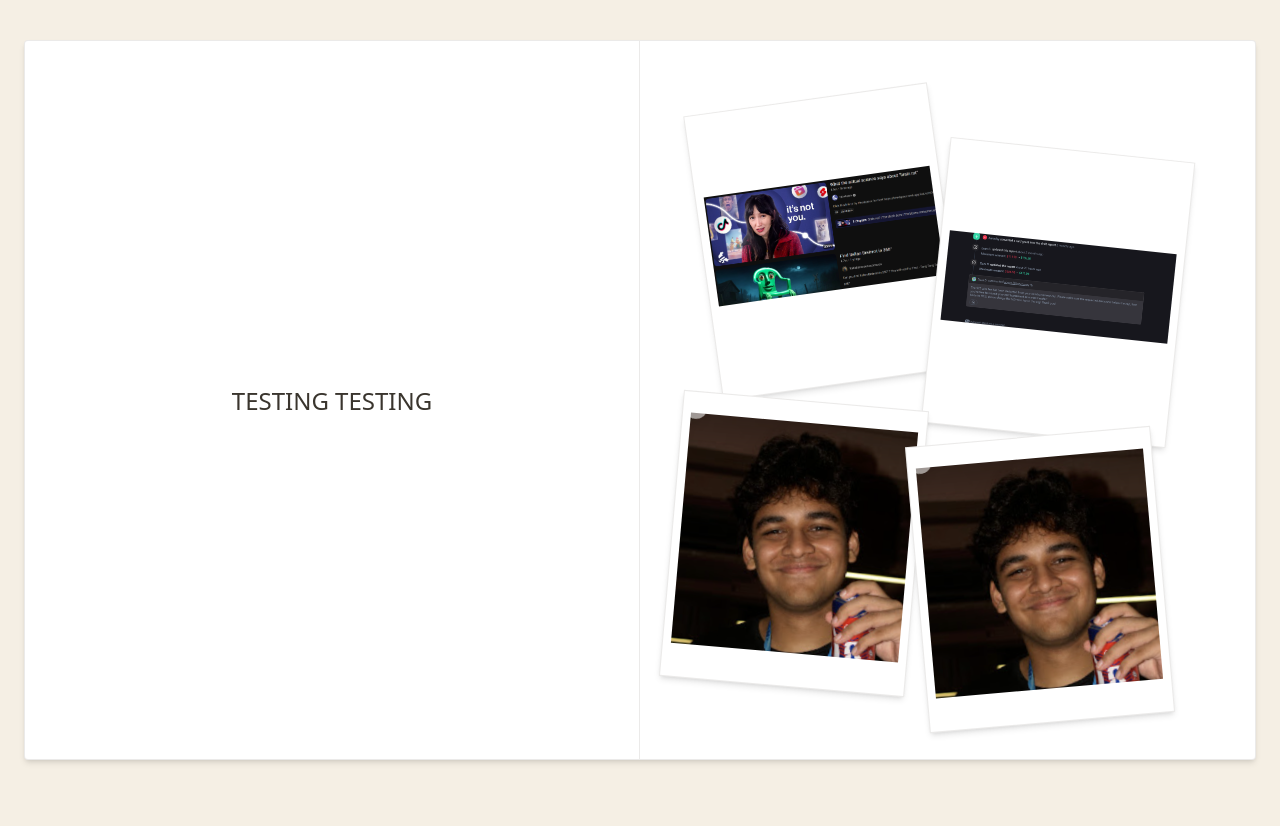
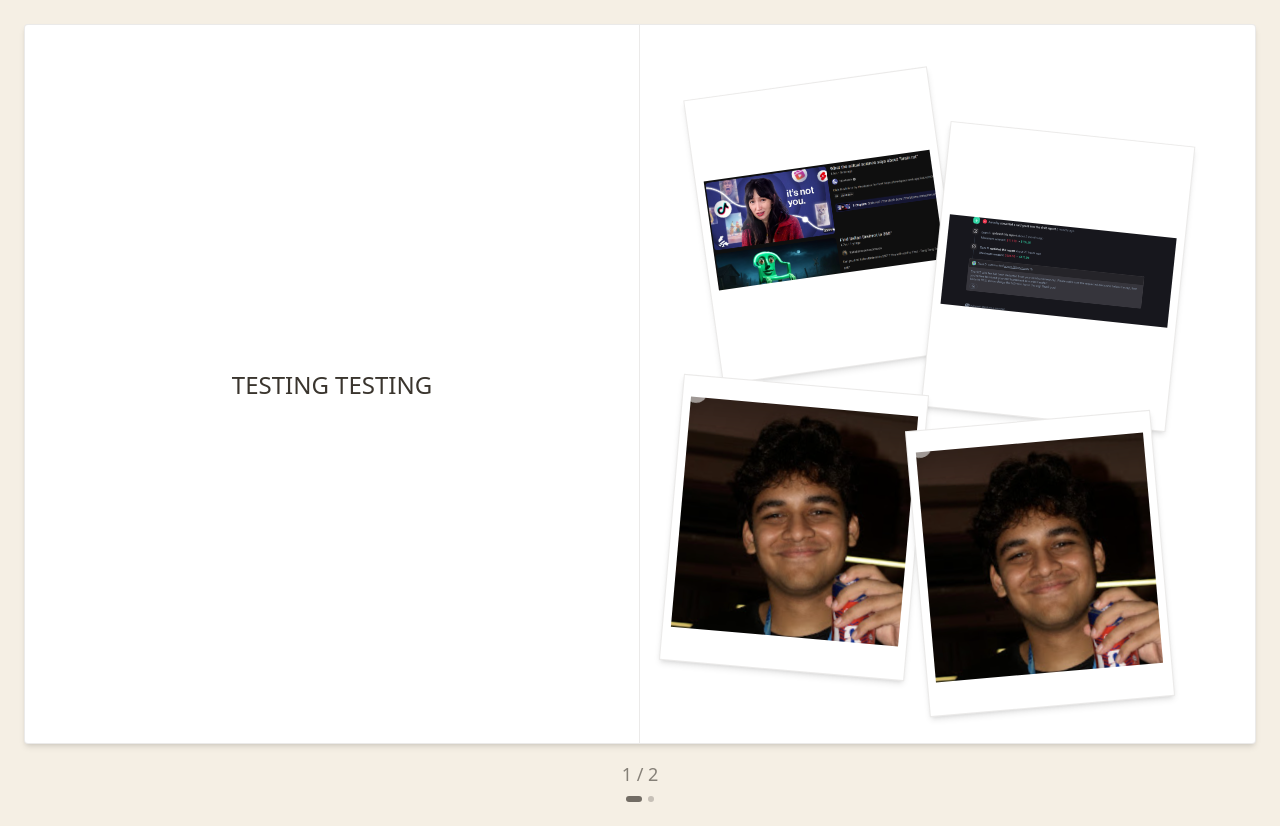
Before and after one commit to Lemonzwastaken/secret-website, a Next.js app: page / in a window 1280 px wide. Before the commit the page ends 800 px from the top, so only its background shows below. Built offline with nearby package versions, Linux system fonts and the light colour scheme; a web font is replaced by a local one.

Commit message:
Added a page indicator to show which page I am on

```diff
--- a/components/Book.tsx
+++ b/components/Book.tsx
@@ -27,7 +27,7 @@ export default function Book(){
     }, [totalPages]);
 
     return (
-    <div className="min-h-screen bg-paper flex items-center justify-center p-6">
+    <div className="min-h-screen bg-paper flex flex-col items-center justify-center p-6 gap-4">
     <div className="relative w-full h-[90vh] bg-white shadow-md rounded-sm border border-ink/10 flex overflow-hidden">
         <AnimatePresence mode="wait" custom={direction}>
         <motion.div
@@ -90,6 +90,21 @@ export default function Book(){
         </motion.div>
         </AnimatePresence>
     </div>
+        <div className="flex flex-col items-center gap-2">
+          <p className="font-hand text-lg text-ink/60">
+            {currentPage + 1} / {totalPages}
+          </p>
+          <div className="flex gap-1.5">
+            {pages.map((_, i) => (
+              <div
+                key={i}
+                className={`h-1.5 rounded-full transition-all ${
+                  i === currentPage ? "w-4 bg-ink/70" : "w-1.5 bg-ink/25"
+                }`}
+              />
+            ))}
+          </div>
+        </div>
     </div>
     );
 }
```
